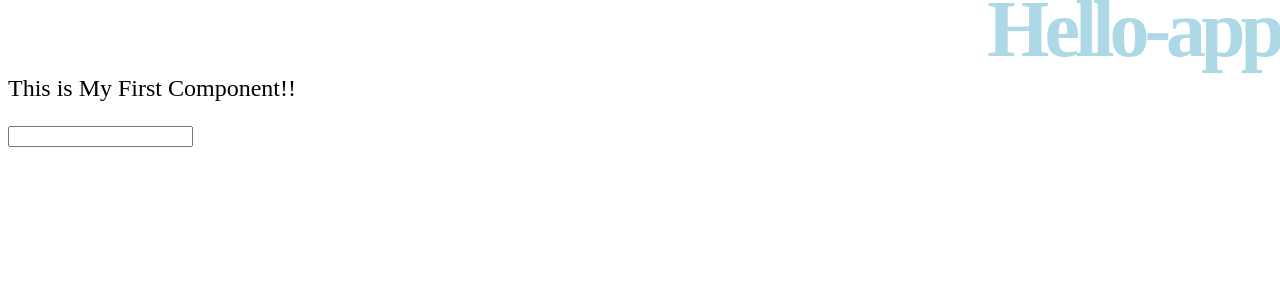
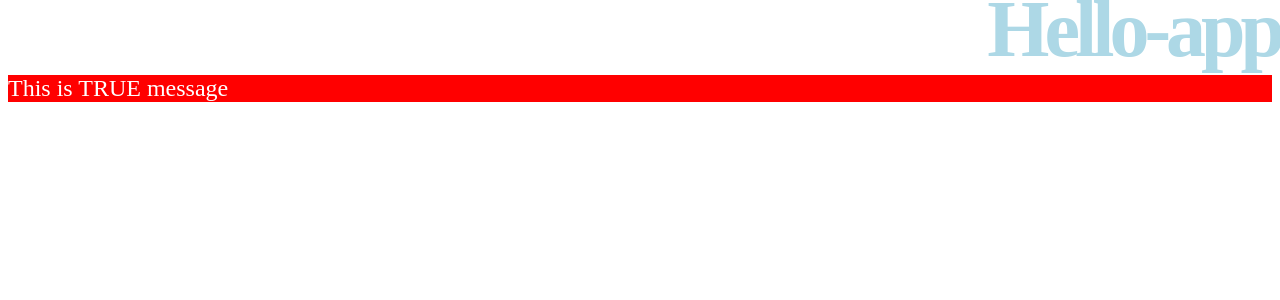
Before and after one commit to shunsukeonozuka/angular-introduction, an Angular app in the folder angular-app/: page / in a window 1280 px wide. Shown: the top 300 px of the page. Built offline with nearby package versions, Linux system fonts and the light colour scheme.

Commit message:
ngIfによる条件表示

```diff
--- a/angular-app/src/app/hello/hello.component.html
+++ b/angular-app/src/app/hello/hello.component.html
@@ -1,5 +1,5 @@
 <div id="body">
   <h1>{{ title }}</h1>
-  <p>{{ message }}</p>
-  <input type="text" #field1 (keyup)="doType(field1.value)" />
+  <p *ngIf="visible" (click)="doClick()" class="red">This is TRUE message</p>
+  <p *ngIf="visible === false" (click)="doClick()">This is FALSE message</p>
 </div>
--- a/angular-app/src/app/hello/hello.component.ts
+++ b/angular-app/src/app/hello/hello.component.ts
@@ -7,13 +7,12 @@ import { Component } from '@angular/core';
 })
 export class HelloComponent {
   title = 'Hello-app';
-  message = 'This is My First Component!!';
-  input = '';
+  message = 'please type...';
+  visible = true;
 
   constructor() {}
 
-  doType(val: string) {
-    this.input = val;
-    this.message = 'you type: ' + this.input;
+  doClick() {
+    this.visible = !this.visible;
   }
 }
```
